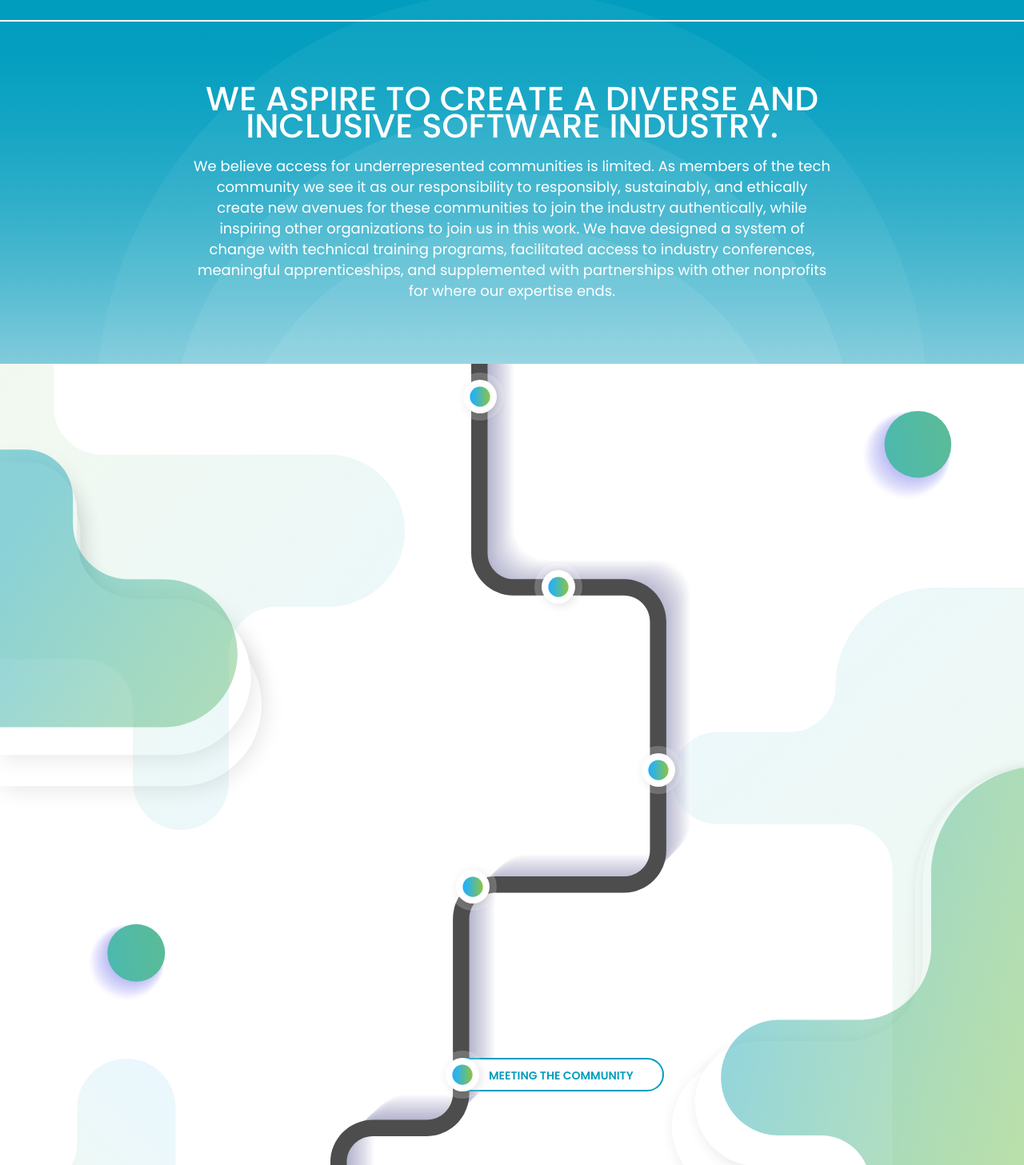
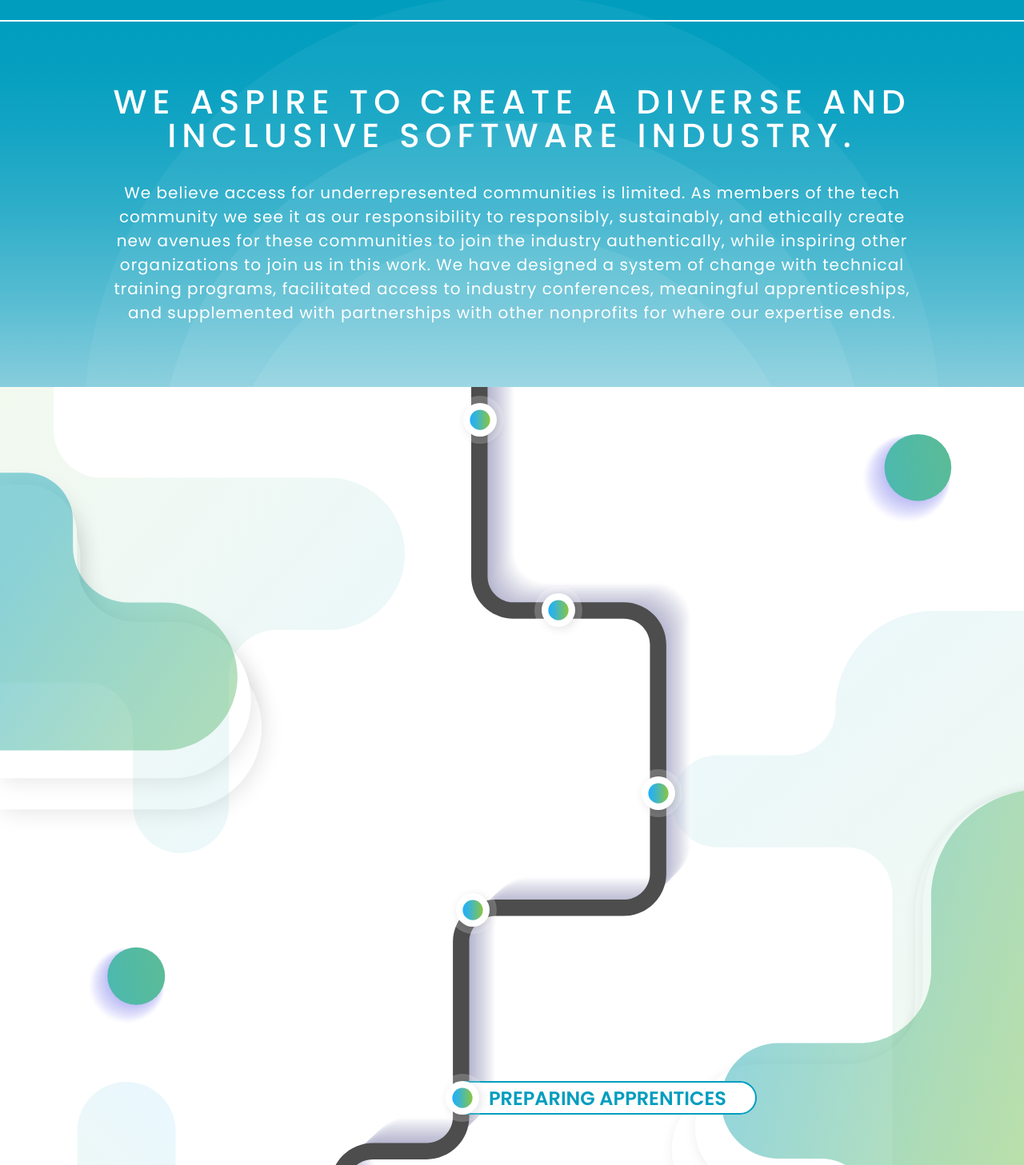
Before and after one commit to zackarychapple/thepavedroad, an Angular app: page / in a window 1280 px wide. Shown: the part 133-1590 px from the top of the page at 80% size. Built offline with nearby package versions, Linux system fonts and the light colour scheme.

Commit message:
pill scroll fixes

```diff
--- a/package.json
+++ b/package.json
@@ -27,7 +27,7 @@
   },
   "devDependencies": {
     "@angular-devkit/build-angular": "~0.9.0-rc.1",
-    "@angular/cli": "~7.0.0-rc.3",
+    "@angular/cli": "^7.1.4",
     "@angular/compiler-cli": "~7.0.0-rc.0",
     "@angular/language-service": "~7.0.0-rc.0",
     "@types/jasmine": "~2.8.8",
--- a/src/app/components/header/header.component.scss
+++ b/src/app/components/header/header.component.scss
@@ -29,14 +29,21 @@
 
   }
   .text-container {
-    max-width: 800px;
+    max-width: 1000px;
     margin: 0 auto;
+    p{
+      line-height: 30px;
+      font-size: 20px;
+      letter-spacing: 1px;
+    }
   }
   h1 {
     margin: 0 0 5px;
     color: $white;
+    letter-spacing: 7px;
+    line-height: 42px;
     @media (min-width: 768px) {
-      margin: 0 0 20px;
+      margin: 0 0 35px;
     }
   }
 }
--- a/src/app/components/promo-content/promo-content.component.html
+++ b/src/app/components/promo-content/promo-content.component.html
@@ -12,7 +12,7 @@
     <div class="road-map">
       <div class="step" *ngFor="let stepContent of modalContent" #step>
         <div class="box">
-          <button type="button" class="btn slide-right" (click)="openModal(template)">MEETING THE COMMUNITY</button>
+          <button type="button" class="btn slide-right" (click)="openModal(template)">{{stepContent.title}}</button>
           <ng-template #template>
             <div class="modal-header pb-0 border-0">
               <button type="button" class="close pull-right" aria-label="Close" (click)="modalRef.hide()">
--- a/src/app/components/promo-content/promo-content.component.scss
+++ b/src/app/components/promo-content/promo-content.component.scss
@@ -159,6 +159,7 @@
       top: 0;
       left: 0;
       z-index: -1;
+      // clip-path: inset(100px 200px 300px 400px);
       @media (min-width: 768px) {
         padding: 15px 0 0 17px;
       }
@@ -320,3 +321,10 @@
     }
   }
 }
+
+  .modal-body{
+    p {
+      font-size: 22px;
+      line-height: 35px;
+    }
+  }
--- a/src/app/components/promo-content/promo-content.component.ts
+++ b/src/app/components/promo-content/promo-content.component.ts
@@ -21,11 +21,19 @@ export class PromoContentComponent {
   @HostListener('window:scroll', ['$event'])
   isScrollCentered() {
     this.elements.map((element) => {
+      console.log(element)
       const halfHeightElem = element.nativeElement.getBoundingClientRect().height / 2;
       const elementPosition = element.nativeElement.getBoundingClientRect().top - halfHeightElem;
-      const startStep = window.innerHeight / 3.2;
-      const finishStep = window.innerHeight / 2.3;
-      if (elementPosition > startStep  && elementPosition < finishStep) {
+      // const startStep = window.innerHeight / 3.2;
+      //const finishStep = window.innerHeight / 2.3;
+      const startStep = window.innerHeight / 3 + 200;
+      const finishStep = window.innerHeight / 3 - 200 ;
+      // if (elementPosition > startStep  && elementPosition < finishStep) {
+      //   this.renderer.addClass(element.nativeElement, 'active');
+      // } else {
+      //   this.renderer.removeClass(element.nativeElement, 'active');
+      // }
+      if (elementPosition < startStep && elementPosition > finishStep) {
         this.renderer.addClass(element.nativeElement, 'active');
       } else {
         this.renderer.removeClass(element.nativeElement, 'active');
--- a/src/app/shared/roadMapContent.json
+++ b/src/app/shared/roadMapContent.json
@@ -1,38 +1,38 @@
 [
   {
-    "title": "heading",
+    "title": "THE PAVED ROAD",
     "text": "At The Paved Road, we aspire to create a diverse and inclusive software industry. We believe access for underrepresented communities is limited. As members of the tech community we see it as our responsibility to responsibly, sustainably, and ethically create new avenues for these communities to join the industry authentically, while inspiring other organizations to join us in this work. We have designed a system of change with technical training programs, facilitated access to industry conferences, meaningful apprenticeships, and supplemented with partnerships with other nonprofits for where our expertise ends."
   },
   {
-    "title": "heading",
+    "title": "PARTNER CONFERENCES",
     "text": "The journey along the paved road begins at one of our partner conferences with a free, full day “Intro to Tech” workshop which focuses on giving attendees an overview on a career in tech."
   },
   {
-    "title": "heading",
+    "title": "WORKSHOP ATTENDEES",
     "text": "Attendees of the workshop have an opportunity to interview for a spot in our paid apprenticeship program. This is an opportunity to share their stories and aspirations; the best builders and makers are people of great passion and creativity."
   },
   {
-    "title": "heading",
+    "title": "APPRENTICESHIP JOURNEY",
     "text": "Once accepted, apprentices will be provided a team of mentors to begin their 6-month journey, a laptop, and access to essential tools and guidance to get them through the road ahead. At $20+/hr, they’ll experience technical and professional growth while working on real projects designed to teach them the skills needed to enter the tech industry prepared for both independent and collaborative work."
   },
   {
-    "title": "heading",
+    "title": "PREPARING APPRENTICES",
     "text": "Once our apprentices have polished their technical and tacit skills, it’s time to prep for the job hunt. We have a comprehensive approach to support our apprentices: Big things like mock interviews and resume review, and little things like guidance and financial support for them to find the right attire for job interviews."
   },
   {
-    "title": "heading",
+    "title": "APPRENTICE CAREER",
     "text": "Our partnerships with organizations throughout the United States offers meaningful access for our apprentices to quality career opportunities. This, coupled with the knowledge and skills gained from their apprenticeship, prepare our apprentices to walk into their first interviews with confidence."
   },
   {
-    "title": "heading",
+    "title": "GROWTH",
     "text": "A new life begins! It’s hard to believe how much our apprentices grow by the end of our core program, and more importantly, how empowered they are at the end of The Paved Road to share that perspective with others."
   },
   {
-    "title": "heading",
+    "title": "CHOOSING PARTNERS",
     "text": "The Paved Road graduates are given a free ticket to a partner conference of their choice where they have the opportunity to share their story and begin to mentor others interested in the program, reinvesting in their communities."
   },
   {
-    "title": "heading",
+    "title": "CONTINUING SUCCESS",
     "text": "It doesn't stop there -- all graduates receive ongoing mentorship from our mentor network as their career progresses, making them even more valuable to their employers and providing them with the consistency needed to succeed in a new context."
   }
 ]
--- a/src/assets/scss/_variables.scss
+++ b/src/assets/scss/_variables.scss
@@ -14,12 +14,12 @@ $desktop-big-font-size: 42px;
 
 $button-font-size: 12px;
 $button-line-height: 30px;
-$desktop-button-font-size: 14px;
+$desktop-button-font-size: 24px;
 $desktop-button-line-height: 40px;
 
 $small-line-height: $small-font-size + 2px;
 $main-line-height: $main-font-size + 6px;
-$middle-line-height: $middle-font-size + 8px;
+$middle-line-height: $middle-font-size + 20px;
 $big-line-height: $big-font-size + 4px;
 $desktop-small-line-height: $small-font-size + 3px;
 $desktop-main-line-height: $main-font-size + 6px;
```
Also changed, not shown: 1 other file (tests, documents, lock files or other folders).
